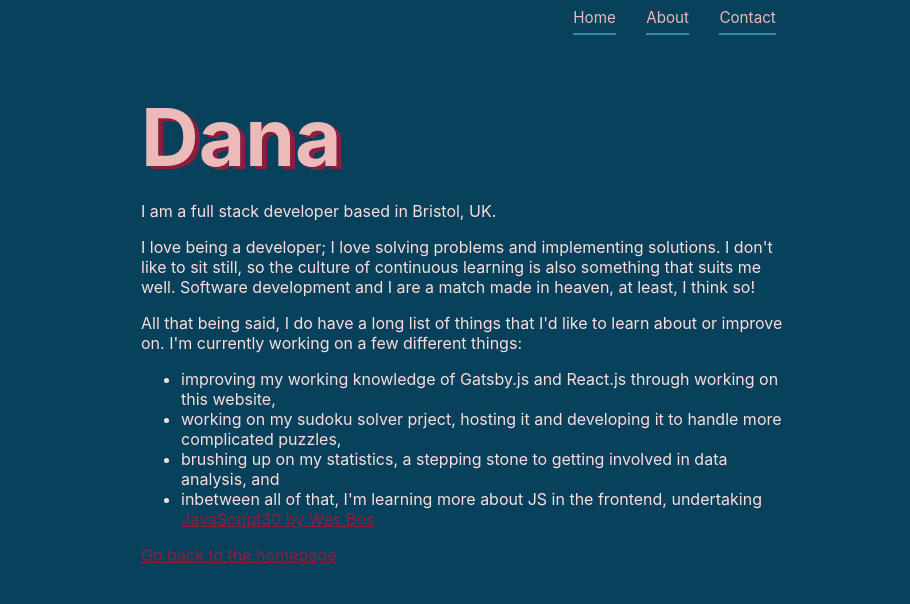
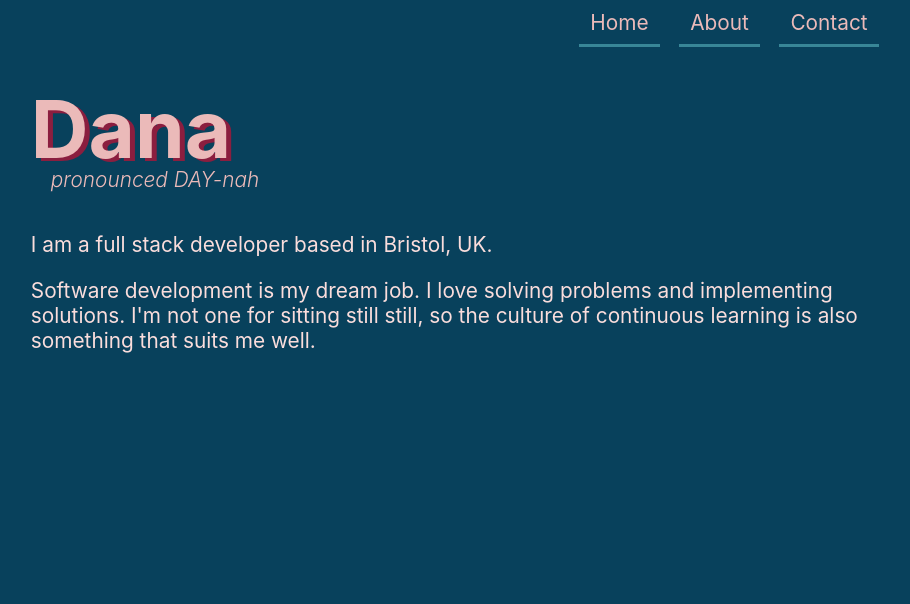
Before and after one commit to DGajewska/danusia-dev, a Gatsby site: page /about in a window 1280 px wide. Shown: the whole page, without its empty margins (174-1084 px from the left). Built offline with nearby package versions, Linux system fonts and the light colour scheme; Gatsby itself is replaced by a stand-in of ours.

Commit message:
Further design tweaks.
Refactors header.
Adds caption.
Makes font larger.
Changes menu design.

```diff
--- /dev/null
+++ b/src/components/header.js
@@ -0,0 +1,17 @@
+import React from "react"
+import headerStyles from "./header.module.css"
+
+const getCaption = caption => {
+	if (caption) {
+	   return <p className="caption">{caption}</p>
+	}
+}
+
+const Header = props => (
+	<header>
+	    <h1>{props.headerTxt}</h1>
+	    {getCaption(props.captionTxt)}
+   </header>
+)
+
+export default Header
--- /dev/null
+++ b/src/components/header.module.css
@@ -0,0 +1,13 @@
+@import '../styles/variables.css';
+
+header {
+	margin-bottom: 40px;
+}
+
+h1 {
+	text-shadow: 5px 3px 0 var(--tertiary-colour);
+	text-align: left;
+	font-size: 5rem;
+	margin: 0 auto;
+	padding-bottom: 0;
+}
--- a/src/components/layout.js
+++ b/src/components/layout.js
@@ -1,5 +1,6 @@
 import React from "react"
 import layoutStyles from "./layout.module.css"
+import Header from "./header.js"
 import Nav from "./nav.js"
 
 const getNav = (displayMenu, props) => {
@@ -8,7 +9,8 @@ const getNav = (displayMenu, props) => {
   }
 }
 
-export default props => (
+const Layout = props => {
+  return (
   <div className={layoutStyles.layout}>
     {getNav(!props.tileMenu, props)}
     <div className={layoutStyles.contentArea}>
@@ -16,4 +18,6 @@ export default props => (
       {getNav(props.tileMenu, props)}
     </div>
   </div>
-)
+)}
+
+export default Layout
--- a/src/components/layout.module.css
+++ b/src/components/layout.module.css
@@ -4,29 +4,10 @@
 	background-color: var(--primary-colour);
 }
 
-h1 {
-	text-shadow: 5px 3px 0 var(--tertiary-colour);
-	text-align: left;
-	font-size: 5rem;
-	margin-bottom: 0;
-	padding-bottom: 0;
-}
-
-p:last-child {
-	font-size: 1.2rem;
-	font-weight: bold;
-}
-
-a, a:visited  {
-	color: var(--tertiary-colour);
-}
-
-a:hover {
-	color: var(--highlight-colour);
-}
-
 .contentArea {
+	position: absolute;
+	top: 80px;
+	left: 16%;
 	margin: 0 auto 3rem;
 	width: 66%;
-	max-width: 650px;
 }
--- a/src/components/nav.js
+++ b/src/components/nav.js
@@ -2,27 +2,30 @@ import React from "react"
 import navStyles from "./nav.module.css"
 import { Link } from "gatsby"
 
+const getClasses = props => {
+	if (props.tileMenu) {
+		return { ulClass: navStyles.tileMenu, ilClass: navStyles.tileMenuItem }
+	}
+
+	return { ulClass: navStyles.menu, ilClass: navStyles.menuItem }
+}
+
 
 const ListLink = props => {
-	console.log(props.classPrefix + 'Item')
 	return (
-	<li className={props.class} tabindex="0">
+	<li className={props.className} tabindex="0">
 		<Link to={props.to}>{props.children}</Link>
 	</li>
 )}
 
 const Nav = props => {
-	const ulClass = props.tileMenu ? navStyles.tileMenu : navStyles.menu;
-	const ilClass = props.tileMenu ? navStyles.tileMenuItem : navStyles.menuItem;
-	console.log(props)
-	console.log('ulClass', ulClass)
-	console.log('ilClass', ilClass)
+	const { ulClass, ilClass } = getClasses(props);
 	return (
 		<nav>
 			<ul className={ulClass} tabindex="0">
-				<ListLink to="/" class={ilClass}>Home</ListLink>
-				<ListLink to="/about/" class={ilClass}>About</ListLink>
-				<ListLink to="/contact/" class={ilClass}>Contact</ListLink>
+				<ListLink to="/" className={ilClass}>Home</ListLink>
+				<ListLink to="/about/" className={ilClass}>About</ListLink>
+				<ListLink to="/contact/" className={ilClass}>Contact</ListLink>
 			</ul>
 		</nav>
 	)
--- a/src/components/nav.module.css
+++ b/src/components/nav.module.css
@@ -29,7 +29,7 @@
 
 .tileMenuItem a {
 	display: block;
-	font-size: 1.2em;
+	font-size: 1.4em;
 	color: var(--highlight-colour);
 	font-variant-caps: small-caps;
 	height: 30px;
@@ -45,14 +45,6 @@
 	background-color: var(--tertiary-colour);
 }
 
-
-/*nav {
-	background: var(--primary-colour);
-	outline:none;
-	box-shadow: 0 3px 6px -1px darkslategrey;
-}*/
-
-
 .menu {
 	display: flex;
 	justify-content: flex-end;
@@ -61,16 +53,15 @@
 	padding: 0;
 	margin: 0 auto;
 	width: 66%;
-	max-width: 650px;
 }
 
 .menuItem {
-	padding:0.5em 0 0.4em 0;
-	margin: 0 1em;
-	font-size:0.95em;
+	margin: 0 0.45em;
+	padding: 0.5em 0.55em 0.4em ;
+	font-size: 1.3em;
 	font-weight:regular;
 	cursor:pointer;
-	border-bottom: 2px solid var(--secondary-colour);
+	border-bottom: 3px solid var(--secondary-colour);
 }
 
 .menuItem a {
@@ -79,7 +70,12 @@
 }
 
 .menuItem:hover {
-	border-bottom: 2px solid var(--tertiary-colour);
+	background-color: var(--highlight-colour);
+	border-bottom: 3px solid var(--primary-colour);
+}
+
+.menuItem:hover a {
+	color: var(--primary-colour);
 }
 
 /* Mobile styles */
--- a/src/pages/404.js
+++ b/src/pages/404.js
@@ -1,11 +1,12 @@
 import React from "react"
 
 import Layout from "../components/layout"
+import Header from "../components/header"
 // import SEO from "../components/seo"
 
 const NotFoundPage = () => (
   <Layout tileMenu={false}>
-    <h1>NOT FOUND</h1>
+	  <Header headerTxt="Page not found" />
     <p>You just hit a route that doesn&#39;t exist... the sadness.</p>
   </Layout>
 )
--- a/src/pages/about.js
+++ b/src/pages/about.js
@@ -2,25 +2,19 @@ import React from "react"
 import { Link } from "gatsby"
 
 import Layout from "../components/layout"
+import Header from "../components/header"
 // import SEO from "../components/seo"
 
 const AboutPage = () => (
   <Layout tileMenu={false}>
-    <h1>Dana</h1>
-    <p>I am a full stack developer based in Bristol, UK.</p>
-    <p>I love being a developer; I love solving problems and implementing solutions. I don't like to sit still, so
-    the culture of continuous learning is also something that suits me well. Software development and I are a
-    match made in heaven, at least, I think so!</p>
-    <p>All that being said, I do have a long list of things that I'd like to learn about or improve on. I'm currently
-    	working on a few different things:
-    	<ul>
-			<li>improving my working knowledge of Gatsby.js and React.js through working on this website,</li>
-			<li>working on my sudoku solver prject, hosting it and developing it to handle more complicated puzzles,</li>
-			<li>brushing up on my statistics, a stepping stone to getting involved in data analysis, and </li>
-			<li>inbetween all of that, I'm learning more about JS in the frontend, undertaking <a href="https://javascript30.com/">JavaScript30 by Wes Bos</a></li>
-		</ul>
-	</p>
-    <Link to="/">Go back to the homepage</Link>
+    <Header headerTxt="Dana" captionTxt="pronounced DAY-nah" />
+    <section>
+        <p>I am a full stack developer based in Bristol, UK.</p>
+        <p>Software development is my dream job. I love solving problems and implementing solutions.
+        I'm not one for sitting still still, so
+        the culture of continuous learning is also something that suits me well.</p>
+    </section>
+
   </Layout>
 )
 
--- a/src/styles/global.css
+++ b/src/styles/global.css
@@ -29,6 +29,27 @@ h1, h2, h3 {
 
 p {
 	color: #fadddc;
+	font-size: 1.3rem;
+}
+
+p.large-text {
+	font-size: 1.6rem;
+	font-weight: bold;
+}
+
+p.caption {
+	margin: -10px 20px 0;
+	font-style: italic;
+	font-weight: 300;
+	color: var(--highlight-colour);
+}
+
+a, a:visited  {
+	color: var(--tertiary-colour);
+}
+
+a:hover {
+	color: var(--highlight-colour);
 }
 
 /*a:hover {*/
```
Also changed, not shown: src/pages/contact.js (+6 -6 lines), src/pages/index.js (+6 -5 lines).
